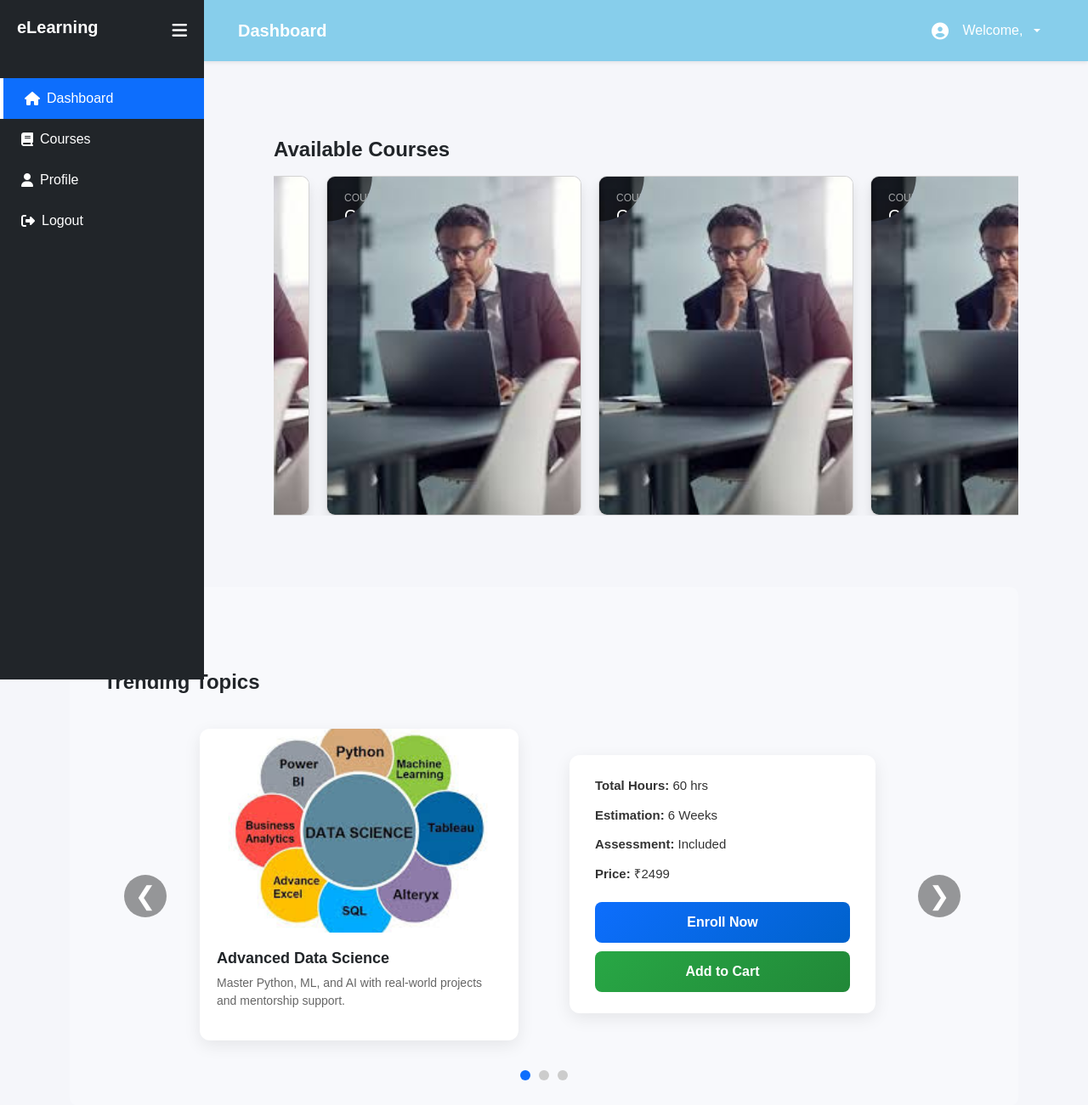
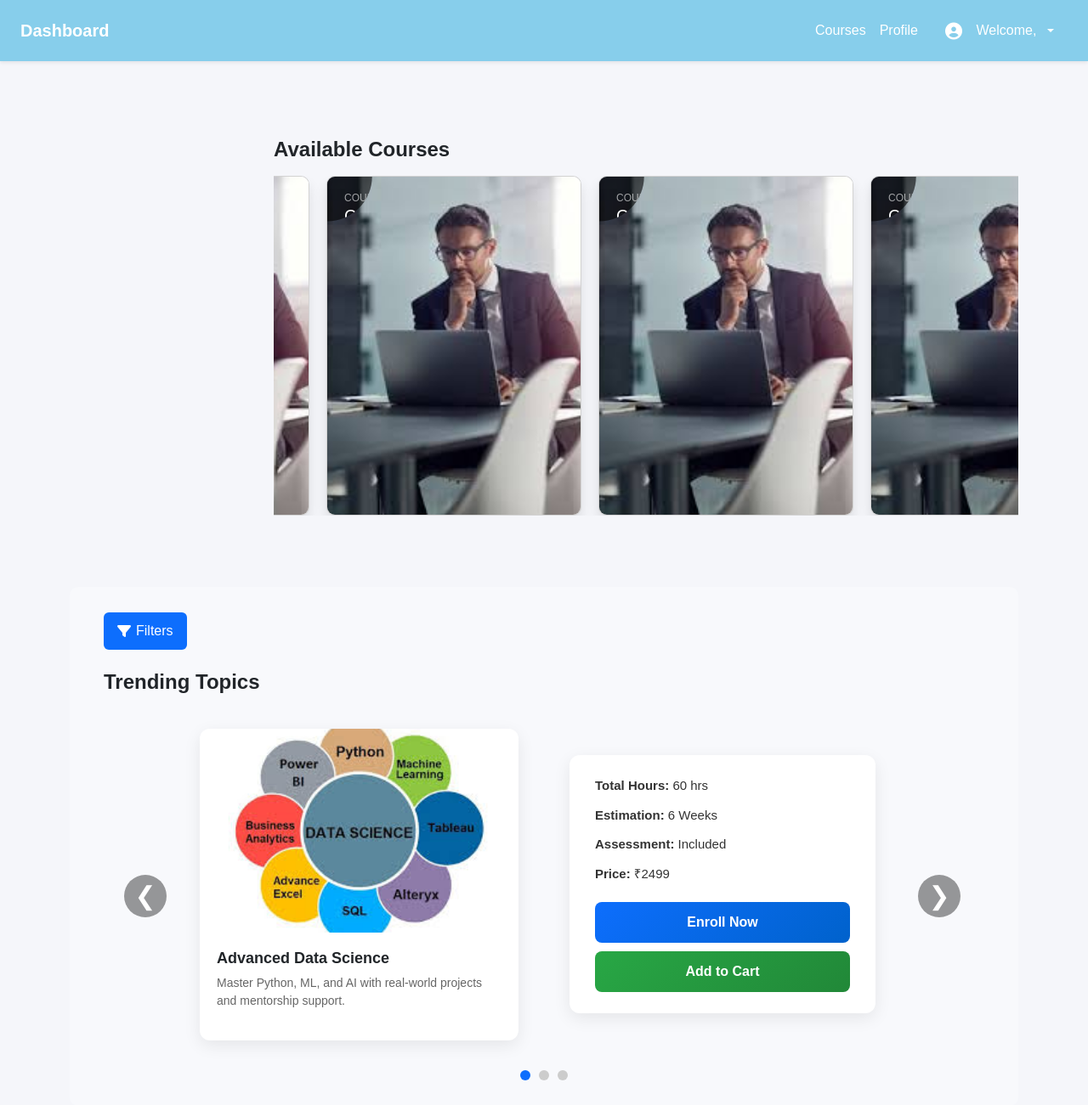
Before and after one commit to AravindhshankarTansam/original_lms_modification, a Django app: page /dashboard/ in a window 1280 px wide. Shown: the top 1301 px of the page at 85% size. Run offline with Django 5.2, Linux system fonts and the light colour scheme; some libraries are stand-ins or nearby versions.

Commit message:
removed sidebar and added course profile in navbar

```diff
--- a/accounts/templates/accounts/user/dashboard.html
+++ b/accounts/templates/accounts/user/dashboard.html
@@ -9,29 +9,23 @@
 {% endblock %}
 
 {% block content %}
-<!-- Sidebar -->
-<div class="sidebar" id="sidebar">
-  <div class="sidebar-header">
-    <h3 class="sidebar-title">eLearning</h3>
-    <i class="fas fa-bars toggle-btn" id="toggleSidebar"></i>
-  </div>
 
-  <ul class="sidebar-menu">
-    <li><a href="/dashboard/" class="active"><i class="fas fa-home me-2"></i><span>Dashboard</span></a></li>
-    <li><a href=""><i class="fas fa-book me-2"></i><span>Courses</span></a></li>
-    <li><a href=""><i class="fas fa-user me-2"></i><span>Profile</span></a></li>
-    <li><a href="/logout/"><i class="fas fa-sign-out-alt me-2"></i><span>Logout</span></a></li>
-  </ul>
-</div>
 
 <!-- Navbar -->
-<nav class="navbar navbar-expand-lg navbar-dark bg-primary py-3 shadow-sm full-navbar" id="mainNavbar">
-  <div class="navbar-container">
+<nav class="navbar navbar-expand-lg navbar-dark bg-primary py-3 shadow-sm full-navbar w-100" id="mainNavbar">
+  <div class="container-fluid d-flex justify-content-between align-items-center px-4">
+
+    <!-- Left Section -->
     <div class="left-section">
       <h5 class="text-white mb-0 fw-semibold" id="dashboardTitle">Dashboard</h5>
     </div>
 
-    <div class="right-section dropdown">
+    <!-- Right Section -->
+    <div class="right-section d-flex align-items-center gap-3">
+      <a href="/courses/" class="text-white text-decoration-none fw-medium">Courses</a>
+      <a href="/profile/" class="text-white text-decoration-none fw-medium">Profile</a>
+
+      <div class="dropdown">
         <a
           class="nav-link dropdown-toggle text-white d-flex align-items-center"
           href="#"
@@ -46,6 +40,7 @@
           <li><a class="dropdown-item" href="/profile/">Profile</a></li>
           <li><a class="dropdown-item" href="/logout/">Logout</a></li>
         </ul>
+      </div>
     </div>
   </div>
 </nav>
--- a/static/css/dashboard.css
+++ b/static/css/dashboard.css
@@ -7,88 +7,31 @@ body {
   background-color: #f5f6fa;
 }
 
-/* === Sidebar === */
-.sidebar {
-  position: fixed;
-  top: 0;
-  left: 0;
-  width: 240px;
-  height: 100vh;
-  background-color: #212529;
-  color: #fff;
-  transition: width 0.3s ease;
-  z-index: 1000;
-  overflow: hidden;
-}
 
-.sidebar.collapsed {
-  width: 70px;
-}
-
-.sidebar-header {
-  display: flex;
-  justify-content: space-between;
-  align-items: center;
-  padding: 20px;
-}
-
-.toggle-btn {
-  cursor: pointer;
-  font-size: 20px;
-  color: #fff;
-}
-
-.sidebar-title {
-  font-size: 20px;
-  font-weight: 600;
-}
-
-.sidebar-menu {
-  list-style: none;
-  padding: 0;
-  margin: 20px 0;
-}
-
-.sidebar-menu li a {
-  display: flex;
-  align-items: center;
-  padding: 12px 25px;
-  color: #fff;
-  text-decoration: none;
-  transition: background 0.3s;
-}
-
-.sidebar-menu li a:hover,
-.sidebar-menu li a.active {
-  background-color: #0d6efd;
-  border-left: 4px solid #fff;
-}
-
-.sidebar.collapsed .sidebar-title,
-.sidebar.collapsed span {
-  display: none;
-}
-
-.sidebar.collapsed .sidebar-menu li a {
-  justify-content: center;
-  padding: 12px 0;
-}
-
+/* === Navbar === */
 /* === Navbar === */
 .full-navbar {
   position: fixed;
   top: 0;
-  left: 240px;
-  width: calc(100% - 240px);
+  left: 0;
+  width: 100%; /* changed from calc(100% - 240px) */
   background-color: #87CEEB !important;
-  transition: all 0.3s ease;
   z-index: 999;
   box-shadow: 0 4px 10px rgba(0, 0, 0, 0.1);
+  transition: all 0.3s ease;
 }
 
+/* You can remove .full-navbar.adjusted and .main-content.adjusted */
 .full-navbar.adjusted {
-  left: 70px;
-  width: calc(101% - 80px);
+  left: 0;
+  width: 100%;
+}
+
+/* Main Content */
+.main-content {
+  margin-left: 0; /* changed from 240px */
+  padding-top: 90px;
+  transition: margin-left 0.3s ease;
 }
 
 .navbar-container {
```
Lines whose indentation alone changed are shown as unchanged.
